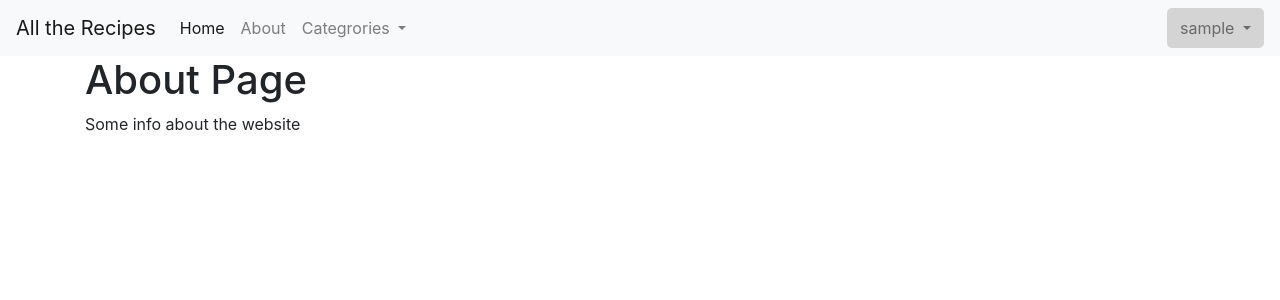
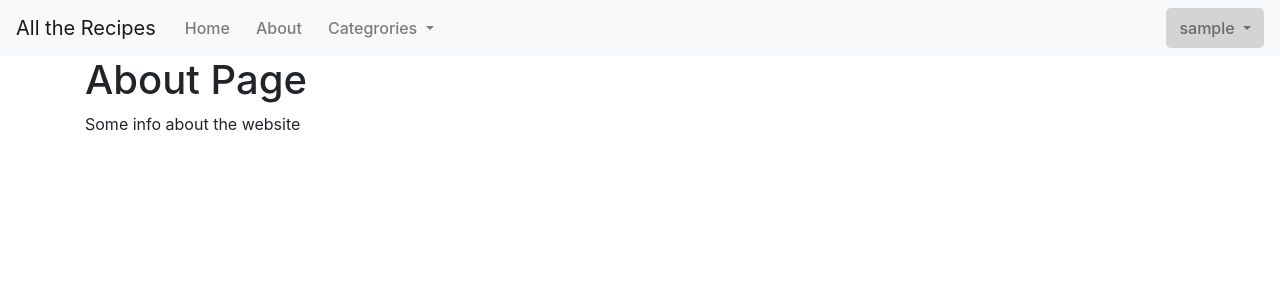
Before and after one commit to Matte-gtr/all_the_recipes, a Flask app: page /about in a window 1280 px wide. Shown: the top 300 px of the page. Run offline with Flask 2, Linux system fonts and the light colour scheme; the visitor is signed in with stand-in values (Sample User, id 1); data that the repository does not hold is empty; some libraries are stand-ins or nearby versions.

Commit message:
style nav buttons and links

```diff
--- a/static/css/style.css
+++ b/static/css/style.css
@@ -1,9 +1,48 @@
-/*-----------------nav bar & search bar-----------------*/
+/*-----------------general/re-usable styles-----------------*/
 
 .center {
     text-align: center;
     margin: 0 auto;
 }
+
+.orange-hover {
+    border-radius: 5px;
+    transition: background-color .5s ease-in-out;
+    padding: 5px;
+}
+
+.orange-hover:hover {
+    background-color: #f78f2e;
+    color: #010101;
+}
+
+.green-hover {
+    border-radius: 5px;
+    transition: background-color .5s ease-in-out;
+    padding: 5px;
+}
+
+.green-hover:hover {
+    background-color: #28a745;
+    color: #010101;
+}
+
+.no-decoration {
+    text-decoration: none;
+    color: rgba(0,0,0,.5);
+    font-weight: 500;
+}
+
+.no-decoration:hover {
+    text-decoration: none;
+    color: #010101;
+}
+
+.navbar-nav .nav-link {
+    font-weight: 500;
+}
+
+/*-----------------nav bar & search bar-----------------*/
 
 #search-container {
     -webkit-transition: all 0.5s ease;
@@ -32,14 +71,19 @@
 
 .user-expand-button {
     background-color: #d4d4d4;
-    border-radius: 5px;
-    padding: 5px;
+}
+
+.btn-outline-success {
+    border-color: #9e9e9e;
 }
 
 /*-----------------media queries-----------------*/
 
 @media (min-width: 768px) {
-    .user-expand-button {
+    .orange-hover {
+    padding: 0 5px;
+    }
+    .green-hover {
     padding: 0 5px;
     }
 }
--- a/templates/base.html
+++ b/templates/base.html
@@ -14,21 +14,20 @@
 <body>
     <!-- navbar -->
 	<nav class="navbar navbar-expand-md navbar-light bg-light">
-		<a class="navbar-brand" href="#">All the Recipes</a>
+		<a class="navbar-brand" href="{{url_for('home_page')}}">All the Recipes</a>
 		<button class="navbar-toggler" type="button" data-toggle="collapse" data-target="#navbarSupportedContent" aria-controls="navbarSupportedContent" aria-expanded="false" aria-label="Toggle navigation">
             <span class="navbar-toggler-icon"></span>
         </button>
 
 		<div class="collapse navbar-collapse" id="navbarSupportedContent">
 			<ul class="navbar-nav mr-auto">
-				<li class="nav-item active">
-					<a class="nav-link" href="{{ url_for('home_page') }}">Home
-						<span class="sr-only">(current)</span></a>
+				<li class="nav-item orange-hover">
+					<a class="nav-link" href="{{ url_for('home_page') }}">Home</a>
 				</li>
-				<li class="nav-item">
+				<li class="nav-item orange-hover">
 					<a class="nav-link" href="{{ url_for('about') }}">About</a>
 				</li>
-				<li class="nav-item dropdown">
+				<li class="nav-item orange-hover dropdown">
 					<a class="nav-link dropdown-toggle" href="#" id="category_dropdown" role="button"
 						data-toggle="dropdown" aria-haspopup="true" aria-expanded="false">
 						Categrories
@@ -42,7 +41,7 @@
 			</ul>
             {% if session['username'] %}
             <ul class="navbar-nav">
-				<li class="nav-item dropdown user-expand-button">
+				<li class="nav-item dropdown green-hover user-expand-button">
                     <a class="nav-link dropdown-toggle" href="#" id="user_dropdown" role="button"
 						data-toggle="dropdown" aria-haspopup="true" aria-expanded="false">
                         {{ session['username'] }}
@@ -53,8 +52,8 @@
                         <a class="dropdown-item" href="{{ url_for('logout') }}">Log out</a>
                     </div>
             {% else %}
-			    <div class="btn btn-outline-success my-2 my-sm-0"><a href="{{ url_for('user_login') }}">Login</a></div>
-                <div class="btn btn-outline-success my-2 my-sm-0"><a href="{{ url_for('create_account') }}">Create Account</a></div>
+			    <div class="btn btn-success mr-1"><a href="{{ url_for('user_login') }}" class="no-decoration">Login</a></div>
+                <div class="btn btn-success"><a href="{{ url_for('create_account') }}" class="no-decoration">Sign Up</a></div>
             {% endif %}
 				</li>
             </ul>
```
